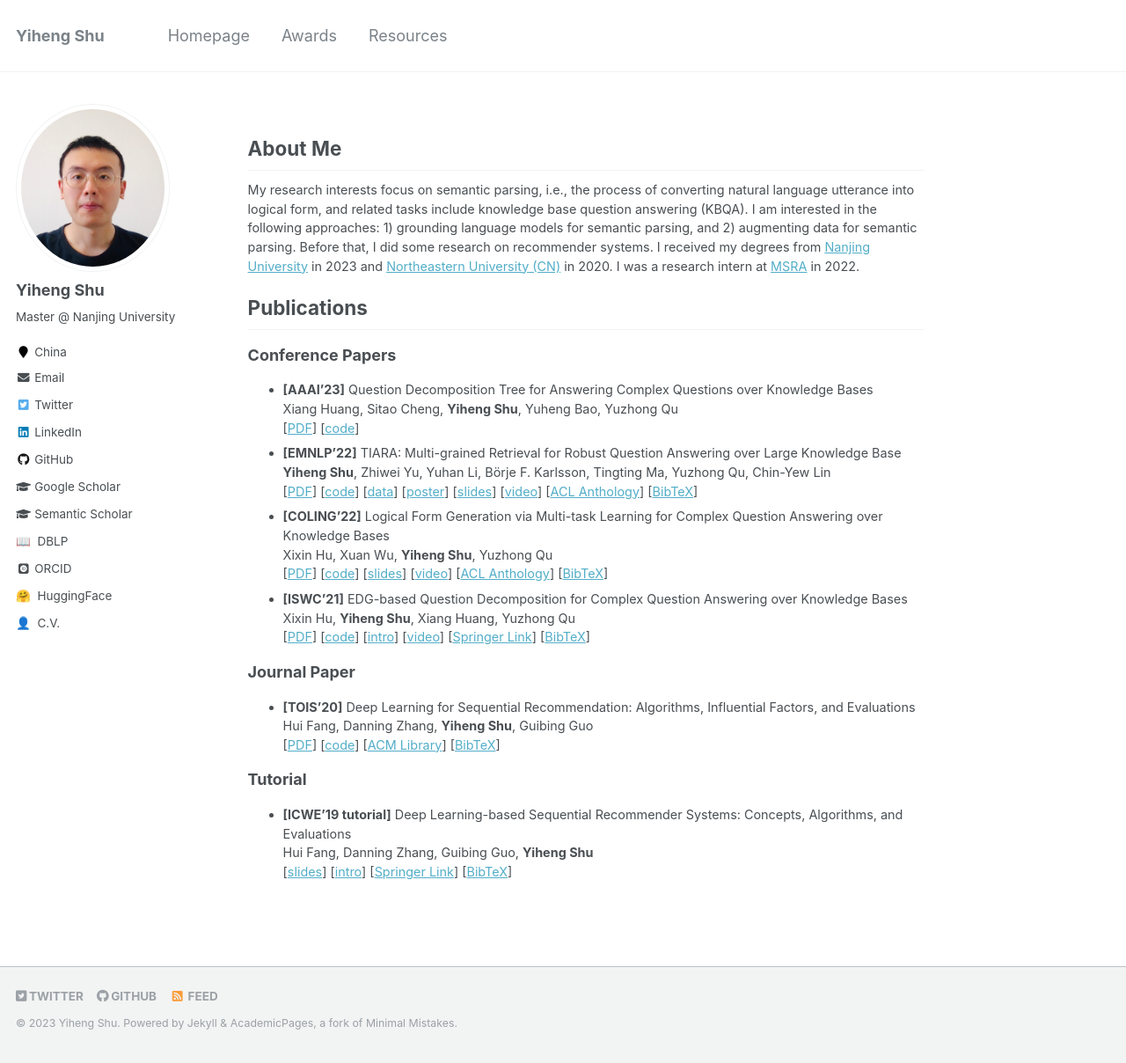
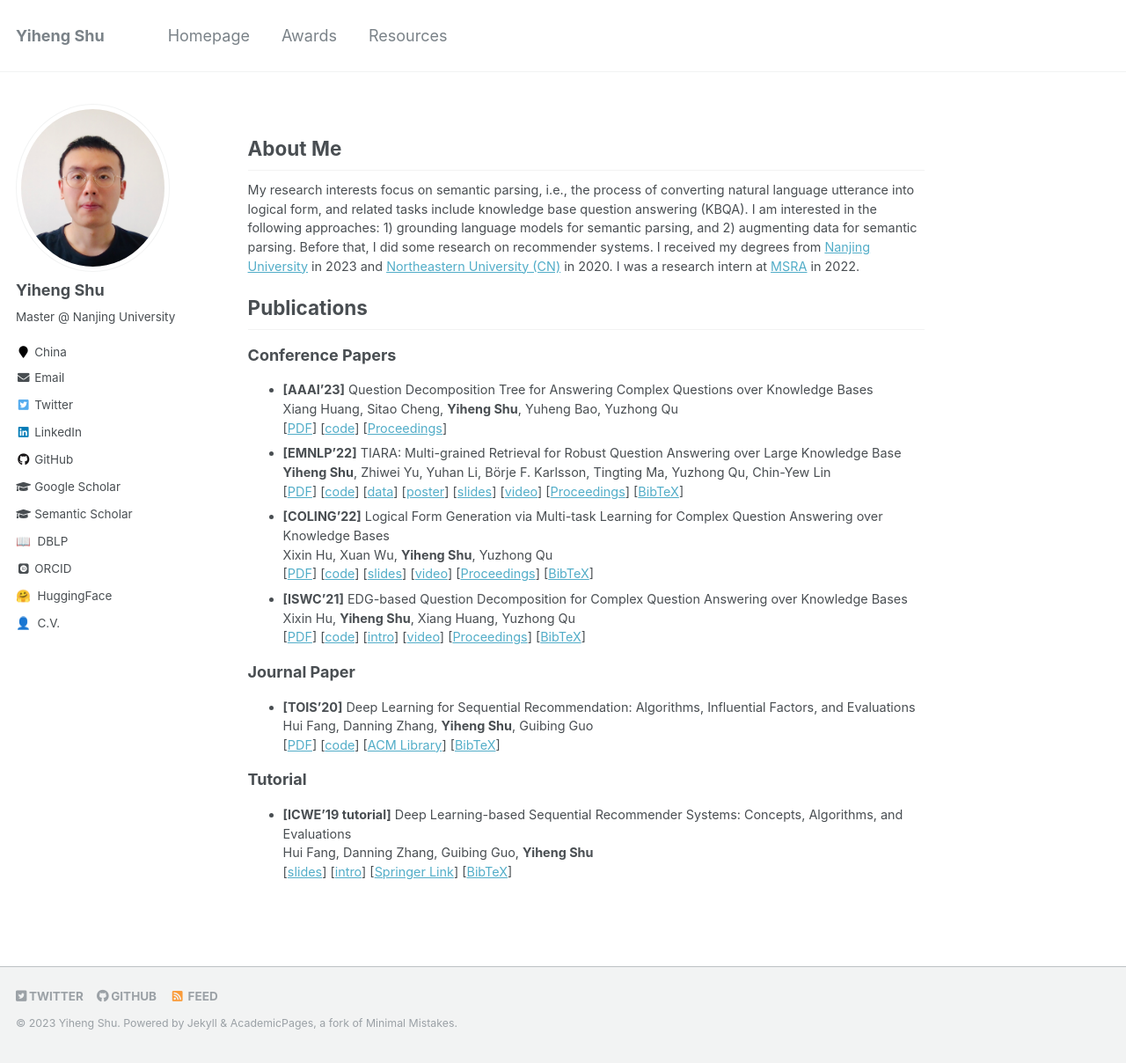
Before and after one commit to yihengshu/yihengshu.github.io, a Jekyll site: the page built from _pages/about.md, in a window 1280 px wide and 1208 px high. Shown: the whole window at 88% size. Built offline with Jekyll 4.4.1, drawn with Linux system fonts in a browser that asks for light colours; some web fonts are replaced.

Commit message:
Update about.md

```diff
--- a/_pages/about.md
+++ b/_pages/about.md
@@ -28,6 +28,7 @@
 Xiang Huang, Sitao Cheng, **Yiheng Shu**, Yuheng Bao, Yuzhong Qu
 [[PDF](https://arxiv.org/pdf/2306.07597.pdf)]
 [[code](https://github.com/cdhx/QDTQA)]
+[[Proceedings](https://ojs.aaai.org/index.php/AAAI/article/view/26519/26291)]
 - **[EMNLP’22]** TIARA: Multi-grained Retrieval for Robust Question Answering over Large Knowledge Base
 **Yiheng Shu**, Zhiwei Yu, Yuhan Li, Börje F. Karlsson, Tingting Ma, Yuzhong Qu, Chin-Yew Lin
 [[PDF](https://arxiv.org/abs/2210.12925)]
@@ -36,7 +37,7 @@
 [[poster](https://yihengshu.github.io/files/EMNLP22poster.pdf)]
 [[slides](https://yihengshu.github.io/files/EMNLP22slides.pdf)]
 [[video](https://s3.amazonaws.com/pf-user-files-01/u-59356/uploads/2022-11-04/fr03tjr/EMNLP22.mp4)]
-[[ACL Anthology](https://aclanthology.org/2022.emnlp-main.555/)]
+[[Proceedings](https://aclanthology.org/2022.emnlp-main.555/)]
 [[BibTeX](https://aclanthology.org/2022.emnlp-main.555.bib)]
 - **[COLING’22]** Logical Form Generation via Multi-task Learning for Complex Question Answering over Knowledge Bases
 Xixin Hu, Xuan Wu, **Yiheng Shu**, Yuzhong Qu
@@ -44,7 +45,7 @@
 [[code](https://github.com/HXX97/GMT-KBQA)]
 [[slides](https://s3.amazonaws.com/pf-user-files-01/u-59356/uploads/2022-09-23/ff53s0y/1216_GMTKBQA_presentation.pdf)]
 [[video](https://s3.amazonaws.com/pf-user-files-01/u-59356/uploads/2022-09-23/8y23sus/1216_GMTKBQA_video.mp4)]
-[[ACL Anthology](https://aclanthology.org/2022.coling-1.145/)]
+[[Proceedings](https://aclanthology.org/2022.coling-1.145/)]
 [[BibTeX](https://aclanthology.org/2022.coling-1.145.bib)]
 - **[ISWC’21]** EDG-based Question Decomposition for Complex Question Answering over Knowledge Bases
 Xixin Hu, **Yiheng Shu**, Xiang Huang, Yuzhong Qu
@@ -52,7 +53,7 @@
 [[code](http://github.com/HXX97/EDGQA)]
 [[intro](http://edgqa.github.io)]
 [[video](http://videolectures.net/iswc2021_1a_question_decomposition/)]
-[[Springer Link](https://link.springer.com/chapter/10.1007/978-3-030-88361-4_8)]
+[[Proceedings](https://link.springer.com/chapter/10.1007/978-3-030-88361-4_8)]
 [[BibTeX](https://dblp.org/rec/conf/semweb/HuSHQ21.html?view=bibtex)]
 
 ### Journal Paper
```
